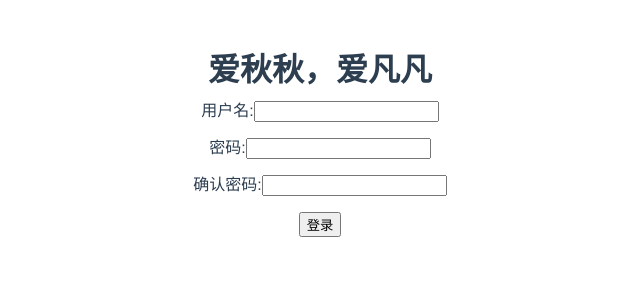
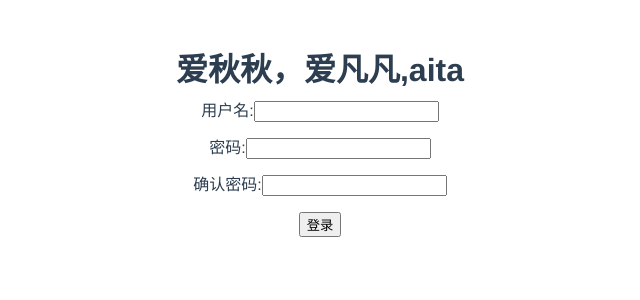
Before and after one commit to chenqiufan/frontend, a Vue app in the folder phosphor_frontend/: page /#/ in a window 1280 px wide. Shown: the top 300 px of the page, without its empty margins (320-960 px from the left). Built offline with nearby package versions, Linux system fonts and the light colour scheme; no server answers.

Commit message:
test jenkins

```diff
--- a/phosphor_frontend/src/components/Login.vue
+++ b/phosphor_frontend/src/components/Login.vue
@@ -1,7 +1,7 @@
 <template>
     <div>
         <h1>
-            爱秋秋，爱凡凡
+            爱秋秋，爱凡凡,aita
         </h1>
         <p>
             <label for="username">用户名:</label>
```
